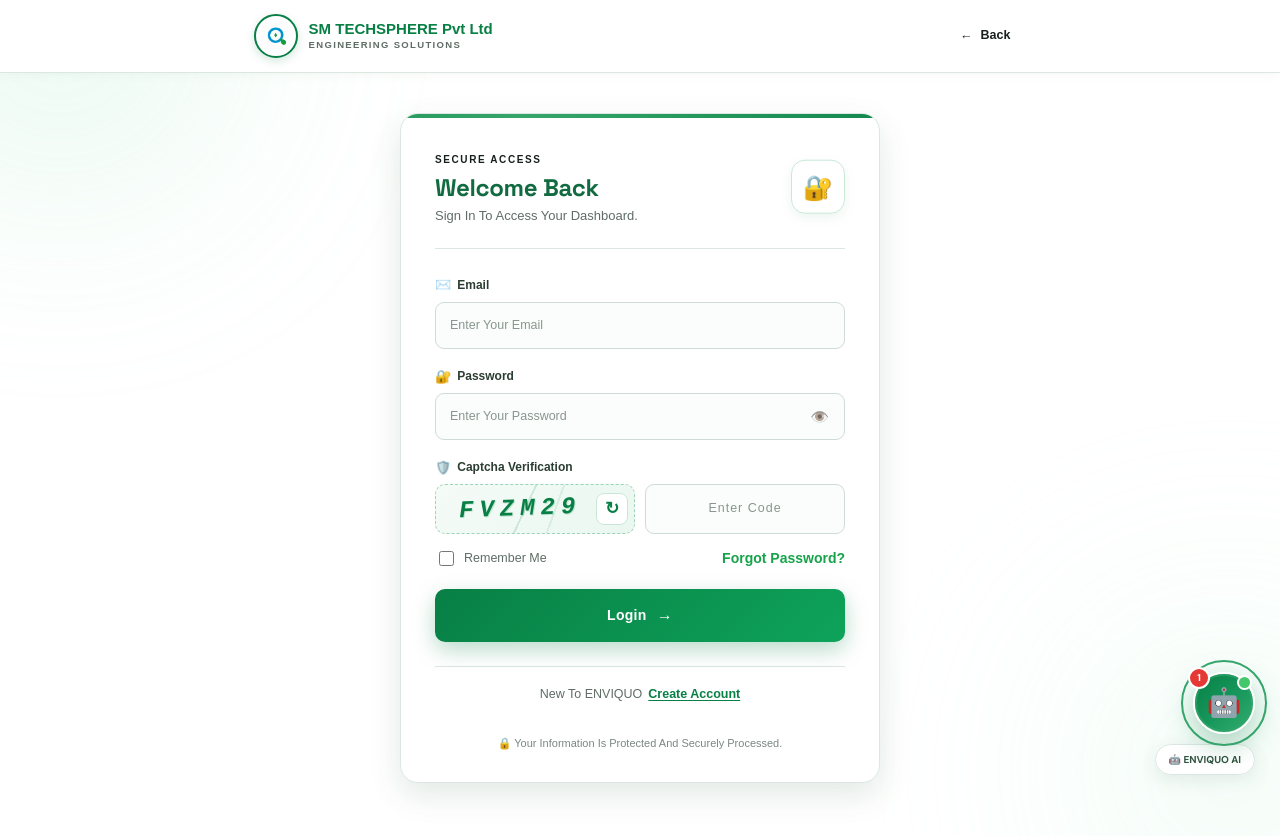
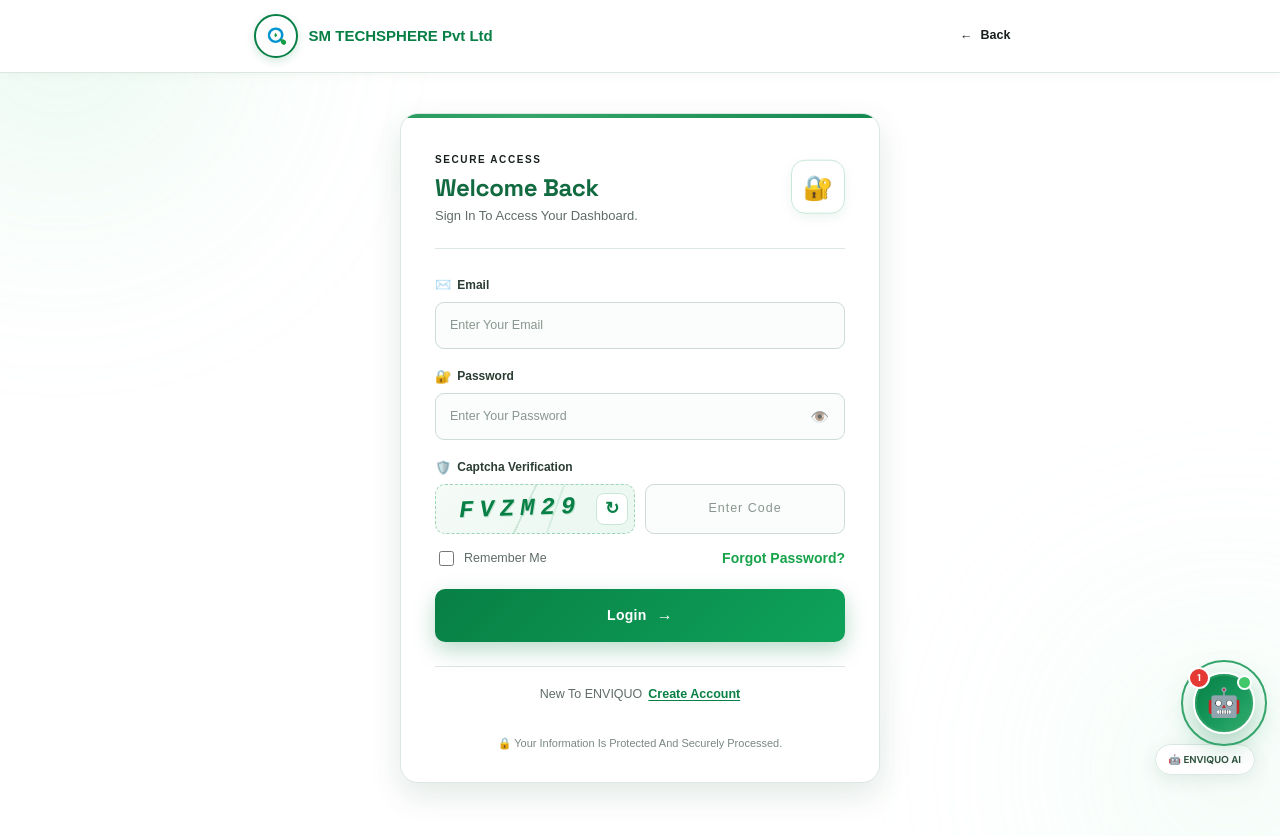
Before and after one commit to Gajanand1219/sm_tech_sphere, a React (Vite) app in the folder frontend/: page /login in a window 1280 px wide. Shown: the top 836 px of the page. Built offline with nearby package versions, Linux system fonts and the light colour scheme; no server answers.

Commit message:
Update Login.jsx

```diff
--- a/frontend/src/pages/Login.jsx
+++ b/frontend/src/pages/Login.jsx
@@ -191,7 +191,7 @@ export default function Login() {
           </div>
           <div>
             <strong>{t('loginBrandName')}</strong>
-            <span>{t('loginBrandSub')}</span>
+            {/* <span>{t('loginBrandSub')}</span> */}
           </div>
         </div>
 
```
